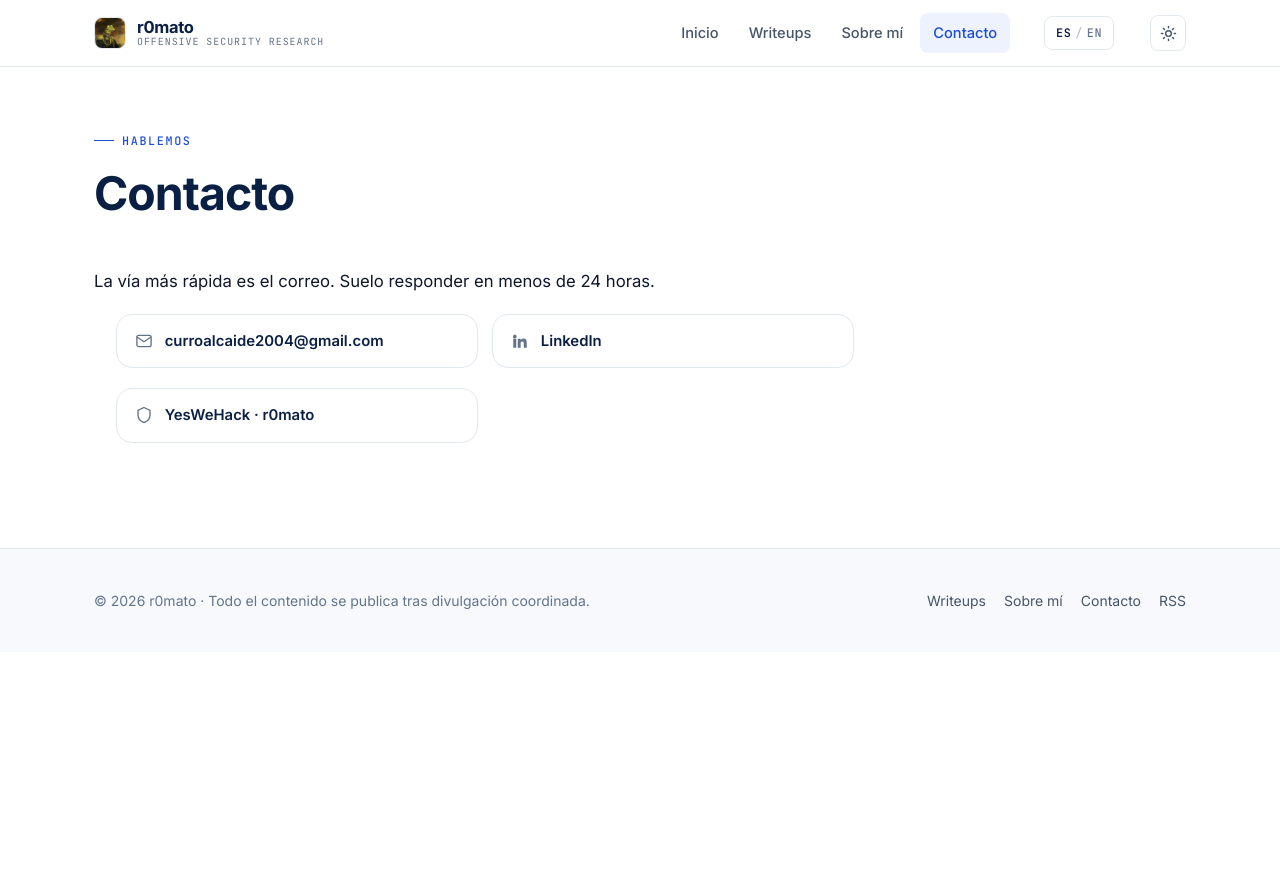
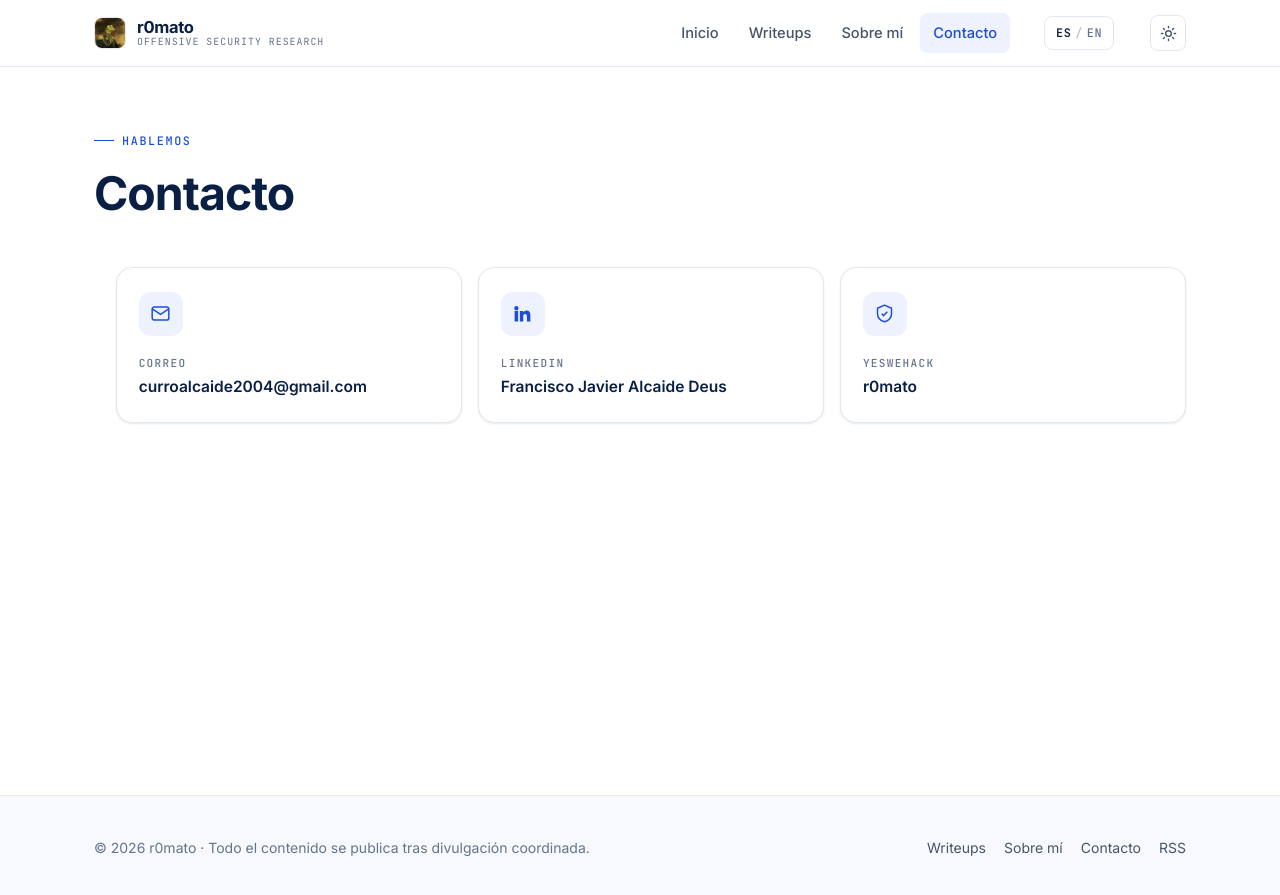
Before and after one commit to r0mato/r0mato.github.io, a Jekyll site: the page built from contacto.md, in a window 1280 px wide. Shown: the top 895 px of the page. Built offline with Jekyll 4.4.1, drawn with Linux system fonts in a browser that asks for light colours.

Commit message:
feat(contacto): tres tarjetas a lo ancho y fuera la linea de intro
Quitada la frase de la via mas rapida. Como la pagina se queda solo con los
enlaces, estos pasan a ser el contenido: tarjeta con icono en recuadro
tintado, etiqueta en monoespaciada y el valor en grande. Al pasar por encima
el icono se rellena de color, la tarjeta se eleva y aparece una flecha.

Las tres caben en una fila gracias a `wide: true`, una opcion nueva del
layout de pagina que suelta el limite de 760 px del cuerpo; antes quedaban
dos arriba y una suelta debajo. En movil se apilan.

De paso, el pie se queda abajo aunque la pagina sea corta: body en flex
columna con min-height 100vh. Antes flotaba a media pantalla en contacto y
en el 404.

Co-Authored-By: Claude Opus 5 <noreply@anthropic.com>

```diff
--- a/_includes/contact-list.html
+++ b/_includes/contact-list.html
@@ -1,11 +1,14 @@
 {%- comment -%}
-  Lista de contacto, compartida por /contacto/ y /en/contact/.
-  Cada entrada aparece sola si su campo de _config.yml tiene valor.
+  Tarjetas de contacto, compartidas por /contacto/ y /en/contact/.
+  Cada una aparece sola si su campo de _config.yml tiene valor.
 
   El campo `linkedin` acepta las dos formas:
-    linkedin: "francisco-alcaide"
-    linkedin: "https://www.linkedin.com/in/francisco-alcaide/"
+    linkedin: "francisco-javier-alcaide-deus"
+    linkedin: "https://www.linkedin.com/in/francisco-javier-alcaide-deus/"
 {%- endcomment -%}
+
+{%- assign L = page.lang | default: 'es' -%}
+{%- assign t = site.data.ui[L] -%}
 
 {%- assign li = site.author.linkedin | default: '' -%}
 {%- if li contains 'linkedin.com' -%}
@@ -14,19 +17,33 @@
   {%- assign li_url = 'https://www.linkedin.com/in/' | append: li -%}
 {%- endif -%}
 
+{%- assign arrow = '<svg class="go" viewBox="0 0 24 24" fill="none" stroke="currentColor" stroke-width="2" stroke-linecap="round" aria-hidden="true"><path d="M7 17L17 7M9 7h8v8"/></svg>' -%}
+
 <ul class="contact-list">
   <li>
     <a href="mailto:{{ site.author.email }}">
-      <svg viewBox="0 0 24 24" fill="none" stroke="currentColor" stroke-width="1.8" stroke-linecap="round" aria-hidden="true"><rect x="2.5" y="4.5" width="19" height="15" rx="2.5"/><path d="M3 7l9 6 9-6"/></svg>
-      <span>{{ site.author.email }}</span>
+      <span class="ico">
+        <svg viewBox="0 0 24 24" fill="none" stroke="currentColor" stroke-width="1.7" stroke-linecap="round" aria-hidden="true"><rect x="2.5" y="4.5" width="19" height="15" rx="2.5"/><path d="M3 7l9 6 9-6"/></svg>
+      </span>
+      <span class="txt">
+        <span class="label">{{ t.contact.email }}</span>
+        <span class="value">{{ site.author.email }}</span>
+      </span>
+      {{ arrow }}
     </a>
   </li>
 
   {% if li_url %}
   <li>
     <a href="{{ li_url }}" rel="me noopener">
-      <svg viewBox="0 0 24 24" fill="currentColor" aria-hidden="true"><path d="M4.98 3.5A2.5 2.5 0 1 0 5 8.5a2.5 2.5 0 0 0-.02-5zM3 9h4v12H3zM9 9h3.8v1.7h.05A4.2 4.2 0 0 1 16.6 8.7c3.2 0 4.4 2 4.4 5.2V21h-4v-6c0-1.5-.5-2.5-1.9-2.5-1.1 0-1.8.75-2.1 1.5-.1.25-.1.6-.1 1V21H9z"/></svg>
-      <span>LinkedIn</span>
+      <span class="ico">
+        <svg viewBox="0 0 24 24" fill="currentColor" aria-hidden="true"><path d="M4.98 3.5A2.5 2.5 0 1 0 5 8.5a2.5 2.5 0 0 0-.02-5zM3 9h4v12H3zM9 9h3.8v1.7h.05A4.2 4.2 0 0 1 16.6 8.7c3.2 0 4.4 2 4.4 5.2V21h-4v-6c0-1.5-.5-2.5-1.9-2.5-1.1 0-1.8.75-2.1 1.5-.1.25-.1.6-.1 1V21H9z"/></svg>
+      </span>
+      <span class="txt">
+        <span class="label">{{ t.contact.linkedin }}</span>
+        <span class="value">{{ site.author.full_name }}</span>
+      </span>
+      {{ arrow }}
     </a>
   </li>
   {% endif %}
@@ -34,8 +51,14 @@
   {% if site.author.yeswehack != '' %}
   <li>
     <a href="https://yeswehack.com/hunters/{{ site.author.yeswehack }}" rel="me noopener">
-      <svg viewBox="0 0 24 24" fill="none" stroke="currentColor" stroke-width="1.8" aria-hidden="true"><path d="M12 2l8 4v6c0 5-3.5 8.5-8 10-4.5-1.5-8-5-8-10V6z"/></svg>
-      <span>YesWeHack · {{ site.author.yeswehack }}</span>
+      <span class="ico">
+        <svg viewBox="0 0 24 24" fill="none" stroke="currentColor" stroke-width="1.7" stroke-linejoin="round" aria-hidden="true"><path d="M12 2.5l8 3.5v6c0 4.8-3.4 8.2-8 9.5-4.6-1.3-8-4.7-8-9.5V6z"/><path d="M8.8 12.2l2.2 2.2 4.2-4.4"/></svg>
+      </span>
+      <span class="txt">
+        <span class="label">{{ t.contact.yeswehack }}</span>
+        <span class="value">{{ site.author.yeswehack }}</span>
+      </span>
+      {{ arrow }}
     </a>
   </li>
   {% endif %}
--- a/_layouts/page.html
+++ b/_layouts/page.html
@@ -7,7 +7,8 @@ layout: default
   {% if page.lede %}<p class="lede">{{ page.lede }}</p>{% endif %}
 </div>
 <div class="wrap page-body">
-  <div class="prose">
+  {%- comment -%} wide: true en el front matter suelta el limite de 760px {%- endcomment -%}
+  <div class="prose{% if page.wide %} prose--wide{% endif %}">
     {{ content }}
   </div>
 </div>
--- a/assets/css/main.scss
+++ b/assets/css/main.scss
@@ -96,6 +96,8 @@
 html { -webkit-text-size-adjust: 100%; scroll-behavior: smooth; }
 body {
   margin: 0;
+  /* el pie se queda abajo aunque la pagina sea corta */
+  min-height: 100vh; display: flex; flex-direction: column;
   background: var(--bg);
   color: var(--text);
   font-family: var(--font-sans);
@@ -104,6 +106,7 @@ body {
   -webkit-font-smoothing: antialiased;
   font-feature-settings: "cv11", "ss01";
 }
+main { flex: 1 0 auto; }
 img, svg, video { max-width: 100%; height: auto; display: block; }
 a { color: var(--accent); text-decoration: none; }
 a:hover { color: var(--accent-hover); }
@@ -352,6 +355,7 @@ p  { margin: 0 0 1.15rem; }
 
 /* ── Cuerpo del artículo ─────────────────────────────────────── */
 .prose { max-width: var(--wrap-text); font-size: 1.0425rem; }
+.prose--wide { max-width: none; }
 .prose > h2 { margin-top: 2.4em; padding-top: .3em; }
 .prose > h3 { margin-top: 1.9em; }
 .prose > h2 + h3 { margin-top: 1.1em; }
@@ -478,20 +482,48 @@ p  { margin: 0 0 1.15rem; }
 /* la entradilla se lee junto al cuerpo: mismo ancho de linea */
 .page-head .lede { max-width: var(--wrap-text); }
 .page-body { padding: 0 24px 80px; }
-.contact-list { display: grid; grid-template-columns: repeat(auto-fit, minmax(260px, 1fr)); gap: 14px; list-style: none; padding: 0; margin: 28px 0 0; }
+.contact-list {
+  display: grid; grid-template-columns: repeat(auto-fit, minmax(236px, 1fr));
+  gap: 16px; list-style: none; padding: 0; margin: 40px 0 0;
+}
 .contact-list a {
-  display: flex; align-items: center; gap: 12px; padding: 16px 18px;
-  border: 1px solid var(--border); border-radius: var(--radius-lg); background: var(--surface);
-  color: var(--ink); font-weight: 550; font-size: .93rem;
-  min-width: 0;                       /* permite encoger dentro del grid */
+  position: relative; display: flex; flex-direction: column; gap: 18px; height: 100%;
+  padding: 24px 22px;
+  border: 1px solid var(--border); border-radius: var(--radius-lg);
+  background: var(--surface); color: var(--ink);
+  box-shadow: var(--shadow-sm);
+  transition: border-color .18s, box-shadow .18s, transform .18s;
+  min-width: 0;
 }
-.contact-list a > span {
-  min-width: 0; overflow-wrap: anywhere; word-break: break-word; line-height: 1.35;
+.contact-list a:hover {
+  border-color: var(--accent); color: var(--ink);
+  box-shadow: var(--shadow); transform: translateY(-3px);
 }
-.contact-list a:hover { border-color: var(--accent); color: var(--accent); }
+.contact-list .ico {
+  width: 44px; height: 44px; flex: none; display: grid; place-items: center;
+  border-radius: 12px; background: var(--accent-soft); color: var(--accent);
+  transition: background .18s, color .18s;
+}
+.contact-list a:hover .ico { background: var(--accent); color: #fff; }
+.contact-list .ico svg { width: 21px; height: 21px; }
+.contact-list .txt { display: flex; flex-direction: column; gap: 4px; min-width: 0; }
+.contact-list .label {
+  font-family: var(--font-mono); font-size: .69rem; font-weight: 500;
+  letter-spacing: .12em; text-transform: uppercase; color: var(--text-faint);
+}
+.contact-list .value {
+  font-size: .97rem; font-weight: 600; line-height: 1.35;
+  overflow-wrap: anywhere; word-break: break-word;
+}
+.contact-list .go {
+  position: absolute; top: 20px; right: 20px; width: 16px; height: 16px;
+  color: var(--text-faint); opacity: 0;
+  transition: opacity .18s, transform .18s, color .18s;
+}
+.contact-list a:hover .go, .contact-list a:focus-visible .go {
+  opacity: 1; color: var(--accent); transform: translate(2px, -2px);
+}
 .prose .contact-list a { text-decoration: none; }
-.contact-list svg { width: 18px; height: 18px; flex: none; color: var(--text-faint); }
-.contact-list a:hover svg { color: var(--accent); }
 
 /* ── Pie ─────────────────────────────────────────────────────── */
 .site-footer { border-top: 1px solid var(--border); background: var(--bg-alt); padding: 40px 0; font-size: .875rem; color: var(--text-faint); }
--- a/contacto.md
+++ b/contacto.md
@@ -5,9 +5,8 @@ lang: es
 alt_url: /en/contact/
 title: "Contacto"
 eyebrow: "Hablemos"
+wide: true
 description: "Cómo contactar con r0mato."
 ---
 
-La vía más rápida es el correo. Suelo responder en menos de 24 horas.
-
 {% include contact-list.html %}
```
Also changed, not shown: _data/ui.yml (+10 -0 lines), en/contact.md (+1 -2 lines).
